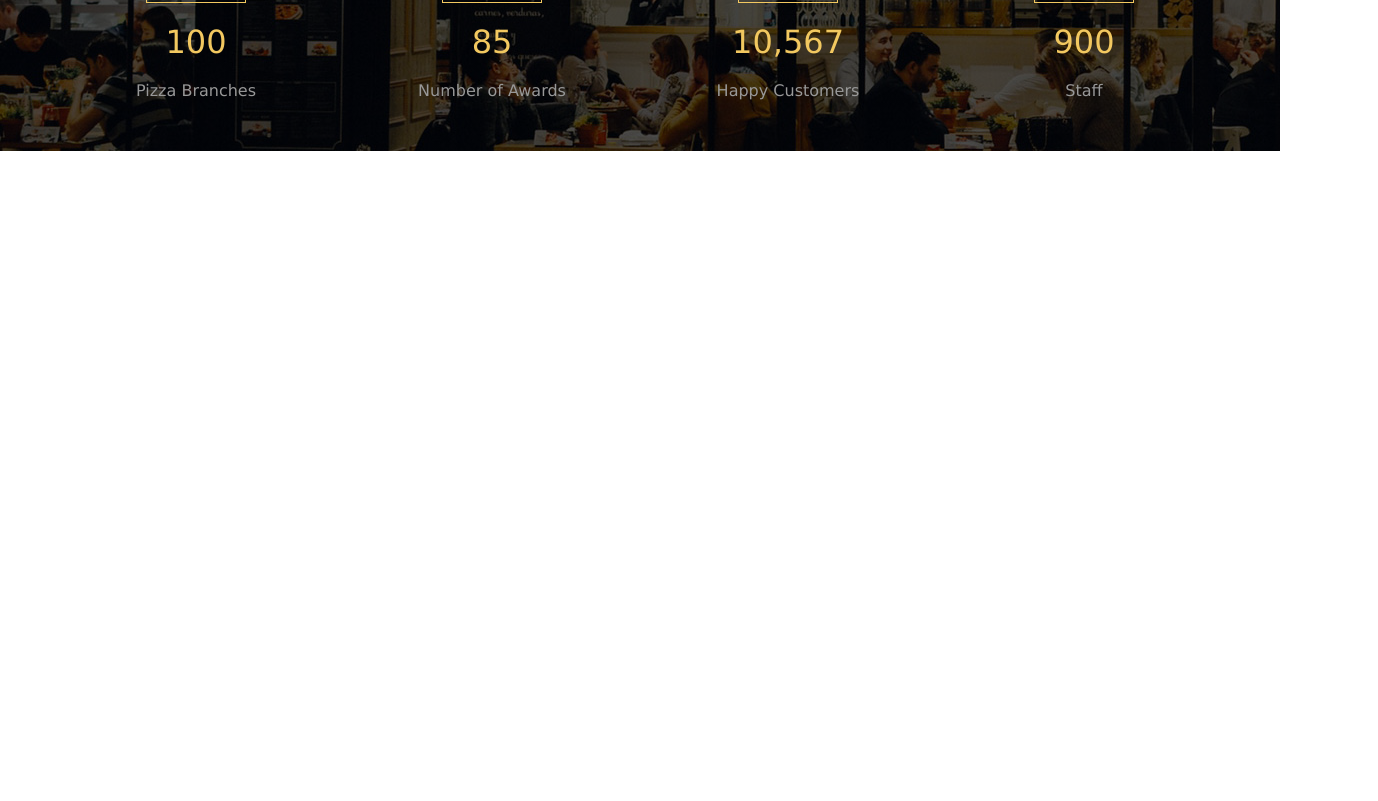
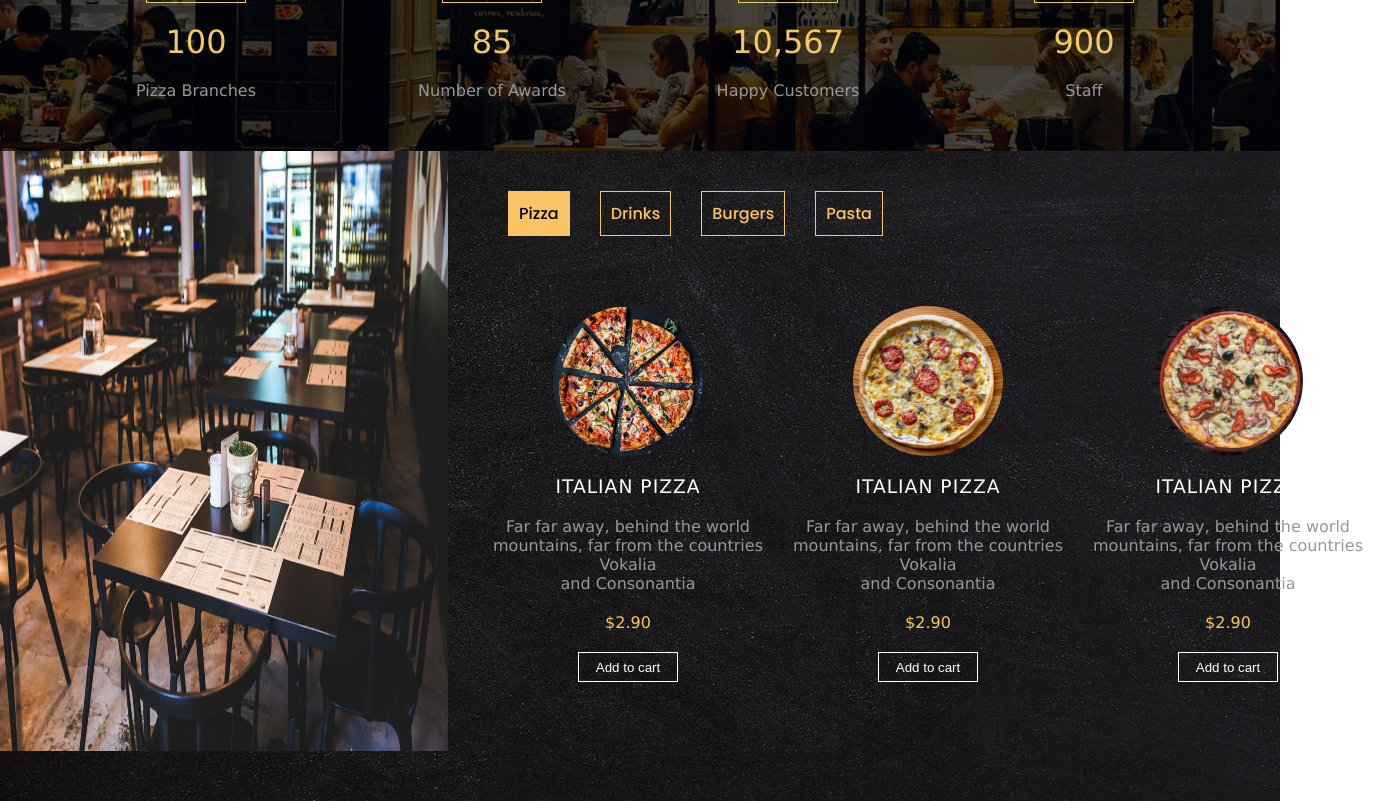
Before and after one commit to neakros/webpackPizza, a website built with webpack: page src/template.html in a window 1280 px wide. Shown: the part 4629-5430 px from the top of the page, 1378 px wide, since content can reach past the window. Before the commit the page ends 4880 px from the top, so only its background shows below. Built offline with nearby package versions, Linux system fonts and the light colour scheme; files whose address does not match are found by name; a web font is replaced by a local one.

Commit message:
finishAllMenu

```diff
--- /dev/null
+++ b/src/styles/_allMenu.scss
@@ -0,0 +1,77 @@
+.all_menu_wrapper {
+  background: url("../assets/bg_4.jpg");
+  height: 650px;
+  display: flex;
+  .all_menu_about {
+    width: 35%;
+    height: 600px;
+  }
+}
+
+.all_menu_nav_wrapper {
+  font-family: 'Poppins';
+  padding: 50px 0 50px 30px;
+
+  li {
+    text-align: center;
+  }
+  a {
+    color: rgb(250,196,100);
+    border: 1px solid rgb(250,196,100);
+    padding: 10px 10px;
+  }
+  .active_all_menu, a:hover {
+    color: black;
+    background-color: rgb(250,196,100);
+  }
+}
+
+.all_menu_text_wrapper {
+  padding: 30px 0 0 30px;
+  display: flex;
+}
+
+.menu_text_content {
+  display: flex;
+  flex-direction: column;
+  align-items: center;
+  justify-content: center;
+  text-align: center;
+  width: 300px;
+  h3 {
+    text-transform: uppercase;
+    color: white;
+    letter-spacing: 1px;
+    font-weight: 200;
+    margin: 20px 0;
+  }
+  p {
+    color: rgb(152, 152, 152)
+  }
+  span {
+    color: rgb(250,196,100);
+    margin: 20px 0;
+  }
+  button {
+    cursor: pointer;
+    width: 100px;
+    height: 30px;
+    color: white;
+    border: 1px solid white;
+    background: none;
+    &:hover {
+      background-color: rgb(250,196,100);
+      border: none;
+    }
+  }
+  &>div {
+    width: 150px;
+    height: 150px;
+    img {
+      object-fit:cover;
+      width: 150px;
+      height: 150px;
+      border-radius: 50%;
+    }
+  }
+}
--- a/src/styles/_reviews.scss
+++ b/src/styles/_reviews.scss
@@ -35,7 +35,7 @@
       color: rgb(242,200,96);
     }
     p {
-      color: rgb(152, 152, 152)
+      color: rgb(152, 152, 152);
     }
     .wrapper_review_logo {
       width: 100px;
--- a/src/styles/index.scss
+++ b/src/styles/index.scss
@@ -6,3 +6,4 @@
 @import 'hotMeals';
 @import 'pricing';
 @import 'reviews';
+@import 'allMenu';
--- a/src/template.html
+++ b/src/template.html
@@ -405,9 +405,58 @@
             </div>
         </div>
     </div>
+</div>
+<div class="all_menu_wrapper">
+    <img class="all_menu_about" src="assets/about.jpg" alt="about img">
+    <div class="all_menu_side_content_wrapper">
+        <div class="all_menu_nav_wrapper">
+            <ul>
+                <li><a class="active_all_menu" href="#">Pizza</a></li>
+                <li><a href="#">Drinks</a></li>
+                <li><a href="#">Burgers</a></li>
+                <li><a href="#">Pasta</a></li>
+            </ul>
+        </div>
+        <div class="all_menu_text_wrapper">
+            <div class="menu_text_content">
+                <div>
+                    <img src="assets/pizza-1.jpg" alt="Pizza">
+                </div>
 
+                <h3>Italian Pizza</h3>
+                <p>Far far away, behind the world mountains, far from the countries Vokalia<br>
+                    and Consonantia
+                </p>
+                <span>$2.90</span>
+                <button>Add to cart</button>
+            </div>
+            <div class="menu_text_content">
+                <div>
+                    <img src="assets/pizza-2.jpg" alt="Pizza">
+                </div>
+
+                <h3>Italian Pizza</h3>
+                <p>Far far away, behind the world mountains, far from the countries Vokalia<br>
+                    and Consonantia
+                </p>
+                <span>$2.90</span>
+                <button>Add to cart</button>
+            </div>
+            <div class="menu_text_content">
+                <div>
+                    <img src="assets/pizza-3.jpg" alt="Pizza">
+                </div>
+
+                <h3>Italian Pizza</h3>
+                <p>Far far away, behind the world mountains, far from the countries Vokalia<br>
+                    and Consonantia
+                </p>
+                <span>$2.90</span>
+                <button>Add to cart</button>
+            </div>
+        </div>
+    </div>
 </div>
-
 <!--    <div id="root"></div>-->
 </body>
 </html>
```
